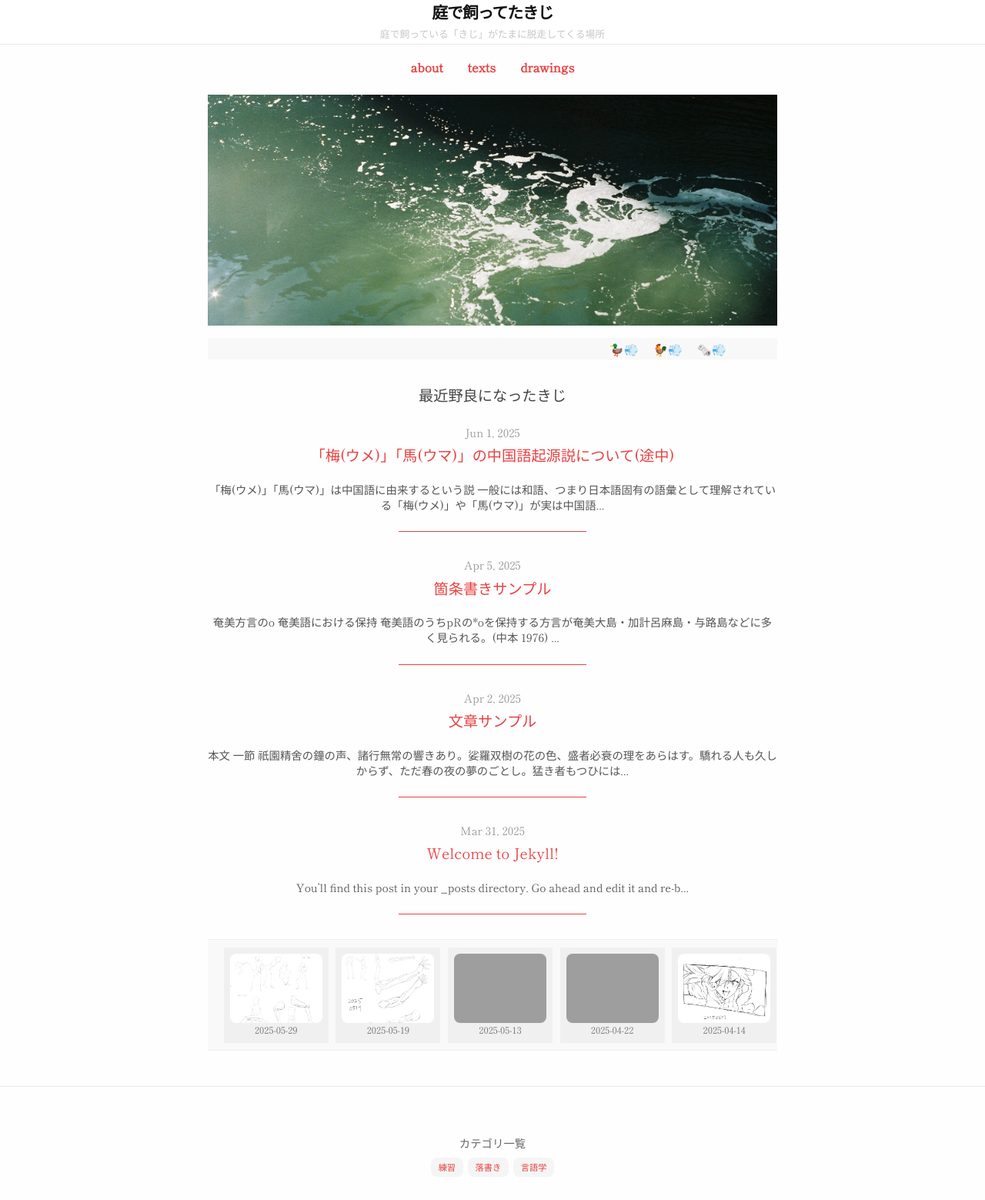
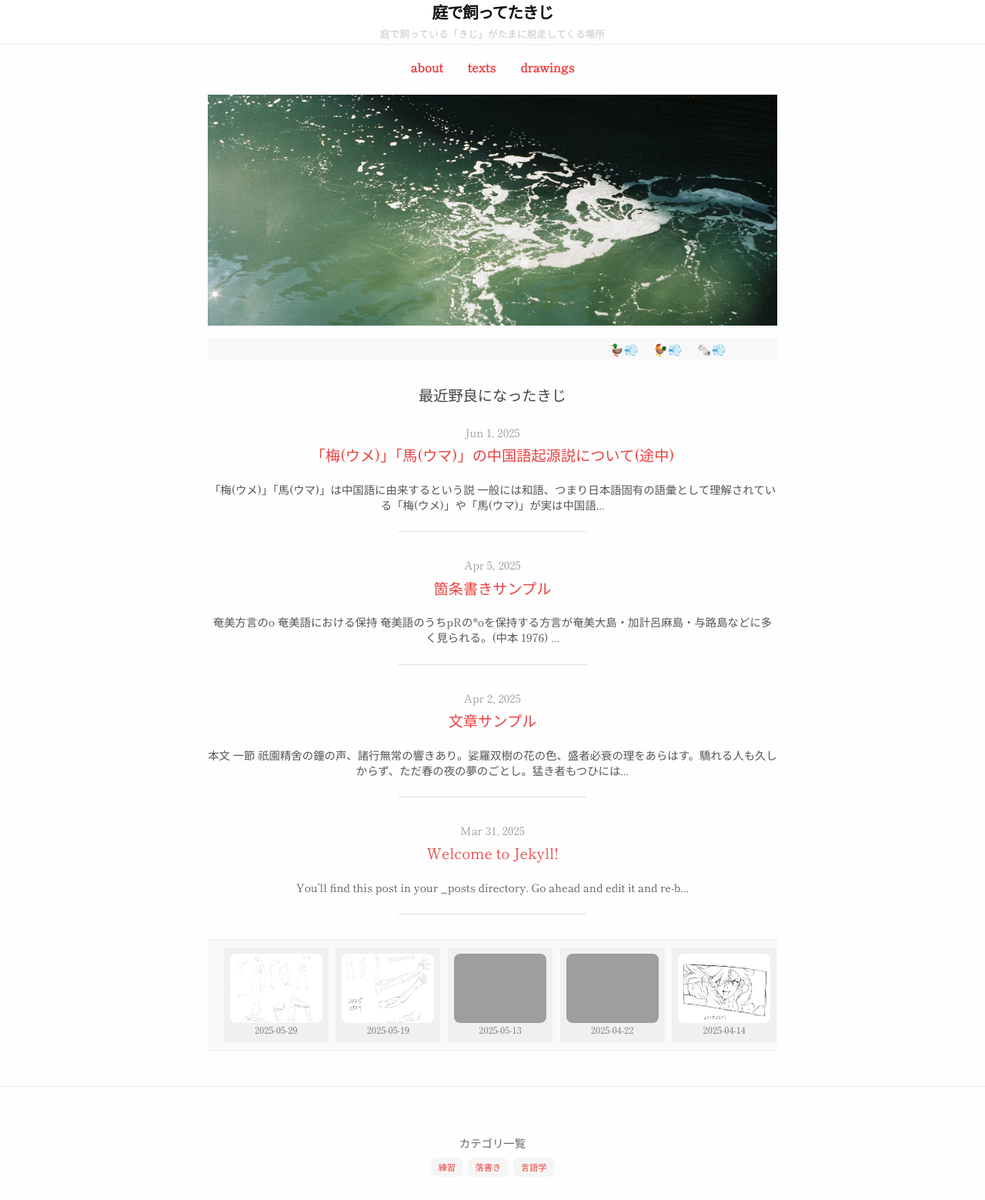
Before and after one commit to njargon/njargon.github.io, a Jekyll site: the page built from index.markdown, in a window 1280 px wide. Shown: the whole page at 77% size. Built offline with Jekyll 4.4.1, drawn with Linux system fonts in a browser that asks for light colours; grey boxes are pictures that could not be loaded.

Commit message:
vault backup: 2025-06-01 02:30:01

```diff
--- a/assets/main.scss
+++ b/assets/main.scss
@@ -464,8 +464,16 @@ body {
    width: 33%;
    margin: 1.5rem auto;
    border: none;
-   border-top: 1px solid #e84242;
+   border-top: 1px solid #ddd;
  }
+
+ .post-content hr {
+  width: 33%;
+  margin: 1.5rem auto;
+  border: none;
+  border-top: 1px solid #ddd;
+}
+
 
  .post-content blockquote {
    border-left: 2px solid #6e9fd1;
```
Also changed, not shown: _posts/記事/2025-06-01-「梅(ウメ)」「馬(ウマ)」の中国語起源説について(途中).md (+4 -0 lines).
